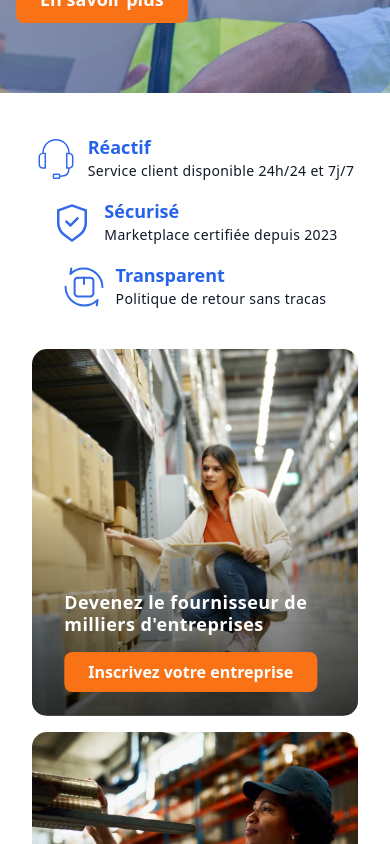
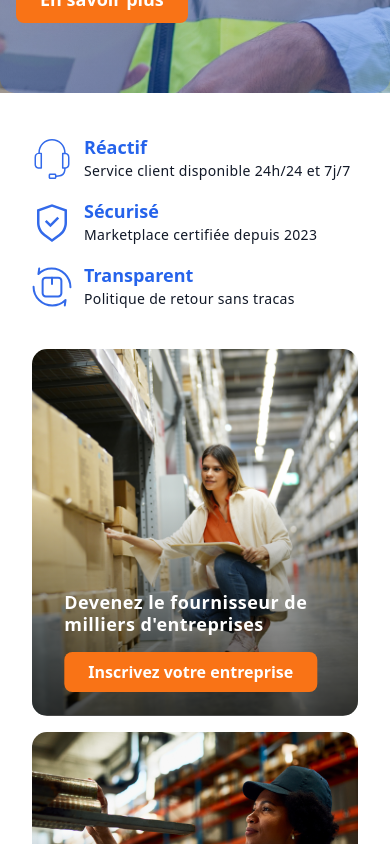
Before and after one commit to DancingPumpkin65/corposup, a React (Vite) app in the folder frontendd/: page / in a window 390 px wide. Shown: the part 780-1624 px from the top of the page. Built offline with nearby package versions, Linux system fonts and the light colour scheme; no server answers.

Commit message:
Refactor code structure for improved readability and maintainability

```diff
--- a/frontendd/src/components/Footer.tsx
+++ b/frontendd/src/components/Footer.tsx
@@ -36,7 +36,7 @@ const Footer = () => {
           </div>
 
           {/* Categories Section - Full width on mobile, centered on desktop */}
-          <div className="sm:col-span-2 lg:col-start-4 lg:col-span-6 pl-7">
+          <div className="sm:col-span-2 lg:col-start-5 lg:col-span-6">
             <h3 className="text-white text-lg font-semibold mb-3">Catégories</h3>
             <ul className="text-gray-300 space-y-1.5 text-sm grid grid-cols-1 lg:grid-cols-2 gap-x-0">
               {categories.map((category) => (
--- a/frontendd/src/components/landingPage-components/FeaturesSection.tsx
+++ b/frontendd/src/components/landingPage-components/FeaturesSection.tsx
@@ -6,7 +6,7 @@ const FeaturesSection = () => {
   return (
     <div className="flex justify-center items-center w-full min-h-full px-4 py-6 overflow-x-hidden">
       <div className="w-full max-w-screen-lg mx-auto p-4 sm:p-6 grid grid-cols-1 sm:grid-cols-2 md:grid-cols-3 gap-4 sm:gap-6">
-        <div className="flex items-center space-x-3 justify-center">
+        <div className="flex items-center space-x-3 justify-start">
           <img src={icon0} alt="Support Icon" className="w-10 h-10 text-blue-600 flex-shrink-0 mt-1"/>
           <div className="text-left">
             <h2 className="text-blue-600 font-montserrat text-lg font-bold">Réactif</h2>
@@ -14,7 +14,7 @@ const FeaturesSection = () => {
           </div>
         </div>
 
-        <div className="flex items-center space-x-3 justify-center">
+        <div className="flex items-center space-x-3 justify-start">
           <img src={icon1} alt="Support Icon" className="w-10 h-10 text-blue-600 flex-shrink-0 mt-1"/>
           <div className="text-left">
             <h2 className="text-blue-600 font-montserrat text-lg font-bold">Sécurisé</h2>
@@ -22,7 +22,7 @@ const FeaturesSection = () => {
           </div>
         </div>
 
-        <div className="flex items-center space-x-3 justify-center">
+        <div className="flex items-center space-x-3 justify-start">
           <img src={icon2} alt="Support Icon" className="w-10 h-10 text-blue-600 flex-shrink-0 mt-1"/>
           <div className="text-left">
             <h2 className="text-blue-600 font-montserrat text-lg font-bold">Transparent</h2>
```
Also changed, not shown: 3 other files (tests, documents, lock files or other folders).
